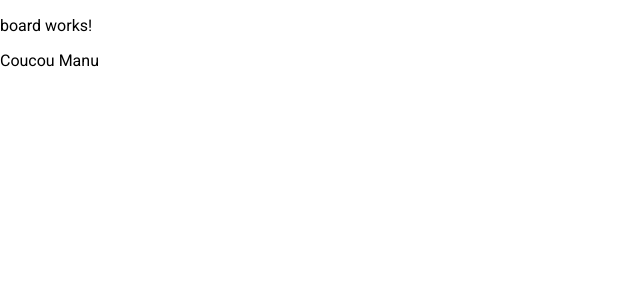
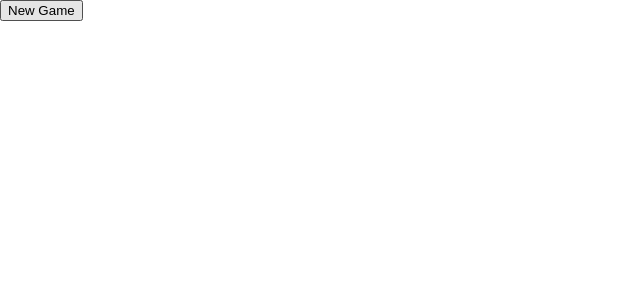
Before and after one commit to Lyossauce/front-tcg, an Angular app: page /home in a window 1280 px wide. Shown: the top 300 px of the page, without its empty margins (0-640 px from the left). Built offline with nearby package versions, Linux system fonts and the light colour scheme.

Commit message:
Add button and game creation

```diff
--- a/src/app/app.module.ts
+++ b/src/app/app.module.ts
@@ -5,12 +5,14 @@ import { AppRoutingModule } from './routing/app-routing.module';
 import { AppComponent } from './app.component';
 import { HomeComponent } from './components/pages/home/home.component';
 import { BoardComponent } from './components/pages/board/board.component';
+import { ButtonComponent } from './components/elements/button/button.component';
 
 @NgModule({
   declarations: [
     AppComponent,
     HomeComponent,
-    BoardComponent
+    BoardComponent,
+    ButtonComponent
   ],
   imports: [
     BrowserModule,
--- /dev/null
+++ b/src/app/components/elements/button/button.component.html
@@ -0,0 +1,5 @@
+<button mat-flat-button
+    (click)="buttonClicked.emit()"
+    color="primary">
+    {{text}}
+</button>
--- a/src/app/components/pages/home/home.component.html
+++ b/src/app/components/pages/home/home.component.html
@@ -3,5 +3,9 @@
         *ngIf="isGameStarted"
         [gameId]="gameId"
     ></app-board>
-    Coucou Manu
+    <app-button
+        *ngIf="!isGameStarted"
+        (buttonClicked)="startGame()"
+        [text]="'New Game'"
+    ></app-button>
 </div>
--- a/src/app/components/pages/home/home.component.ts
+++ b/src/app/components/pages/home/home.component.ts
@@ -6,7 +6,12 @@ import { Component } from '@angular/core';
   styleUrls: ['./home.component.scss']
 })
 export class HomeComponent {
-  public isGameStarted: boolean = true;
+  public isGameStarted: boolean = false;
   public gameId: string = "";
 
+  constructor() {}
+
+  public startGame(): void {
+    this.isGameStarted = true;
+  }
 }
```
Also changed, not shown: src/app/components/elements/button/button.component.ts (added, +11 -0 lines), src/app/components/elements/button/button.component.scss (added), 1 other file (tests, documents, lock files or other folders).
